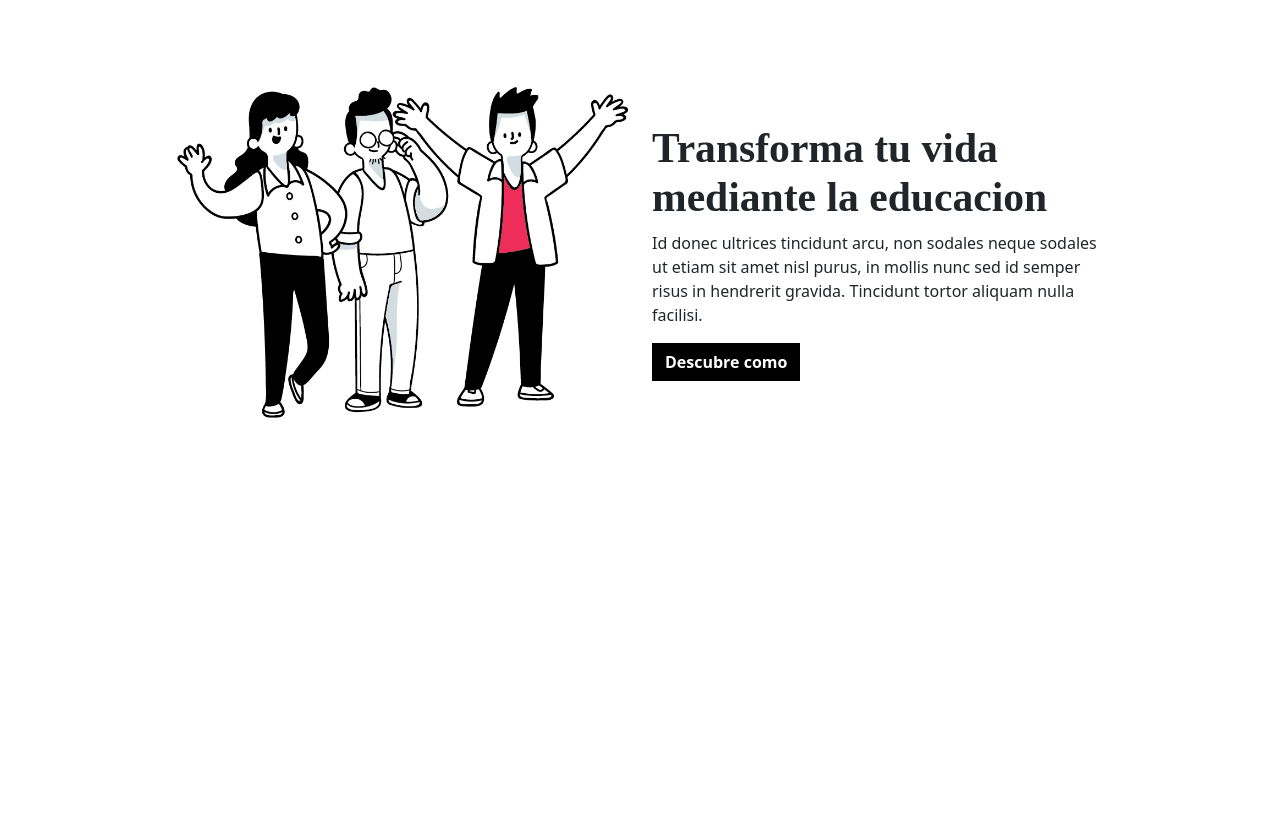
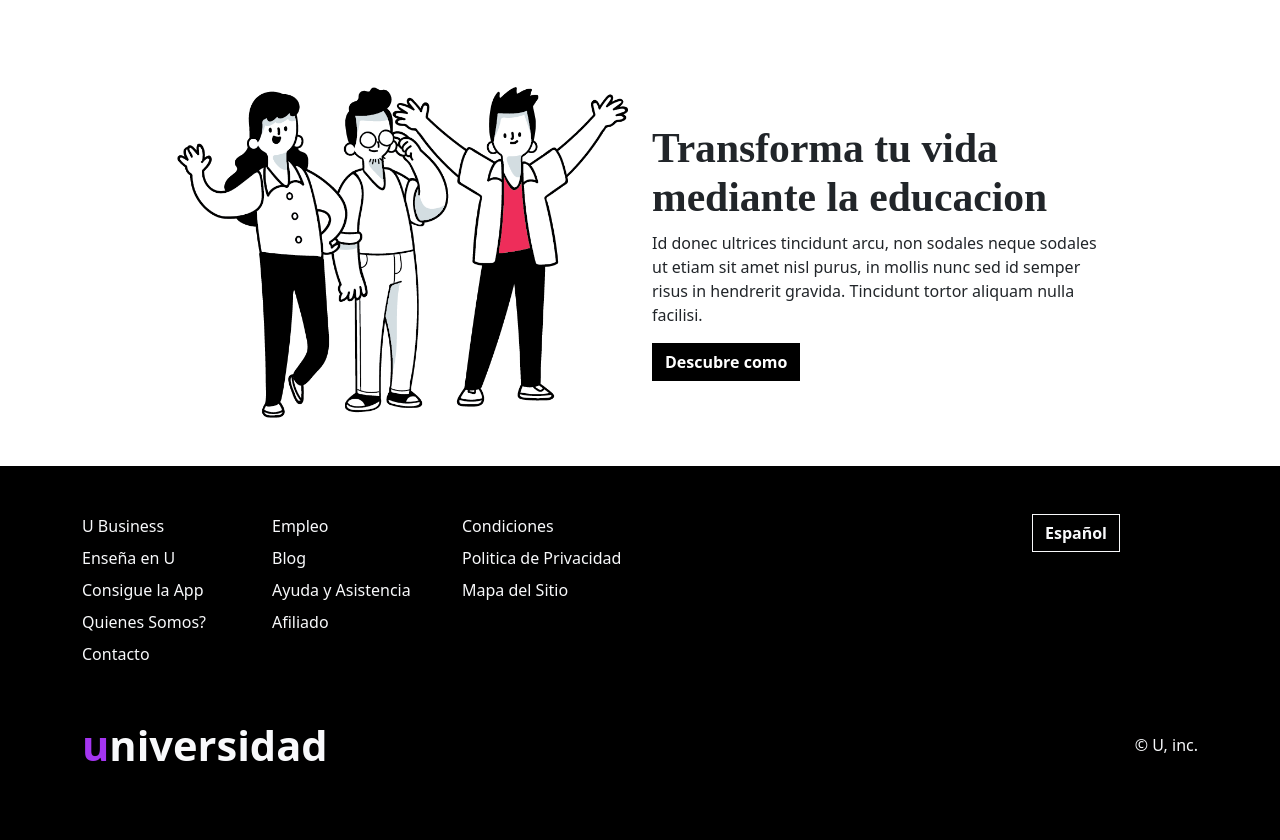
Before and after one commit to xandro2021/UdemyCloneBootstrapSASS, a website: page index.html in a window 1280 px wide. Shown: the part 4435-5275 px from the top of the page. Before the commit the page ends 4901 px from the top, so only its background shows below. Drawn offline with nearby package versions, Linux system fonts and the light colour scheme; files whose address does not match are found by name; a web font is replaced by a local one.

Commit message:
create and style the footer

```diff
--- a/index.html
+++ b/index.html
@@ -648,6 +648,44 @@
         </div>
     </section>
 
+    <footer class="bg-dark py-5">
+        <div class="container-xl">
+            <div class="row align-items-start">
+                <nav class="col-md-2 d-grid gap-2">
+                    <a href="#" class="text-light text-decoration-none">U Business</a>
+                    <a href="#" class="text-light text-decoration-none">Enseña en U</a>
+                    <a href="#" class="text-light text-decoration-none">Consigue la App</a>
+                    <a href="#" class="text-light text-decoration-none">Quienes Somos?</a>
+                    <a href="#" class="text-light text-decoration-none">Contacto</a>
+                </nav>
+
+                <nav class="col-md-2 d-grid gap-2">
+                    <a href="#" class="text-light text-decoration-none">Empleo</a>
+                    <a href="#" class="text-light text-decoration-none">Blog</a>
+                    <a href="#" class="text-light text-decoration-none">Ayuda y Asistencia</a>
+                    <a href="#" class="text-light text-decoration-none">Afiliado</a>
+                </nav>
+
+                <nav class="col-md-2 d-grid gap-2 me-auto">
+                    <a href="#" class="text-light text-decoration-none">Condiciones</a>
+                    <a href="#" class="text-light text-decoration-none">Politica de Privacidad</a>
+                    <a href="#" class="text-light text-decoration-none">Mapa del Sitio</a>
+                </nav>
+
+                <div class="col-md-2">
+                    <a href="#" class="btn btn-outline-light">Español</a>
+                </div>
+            </div>
+        </div>
+
+        <div class="container-xl mt-5 d-flex justify-content-between align-items-center">
+            <p class="text-light fs-3 fw-bold">
+                <span class="text-success">u</span>niversidad
+            </p>
+            <p class="text-light"> &copy; U, inc. </p>
+        </div>
+    </footer>
+
 </body>
 
 </html>
```
